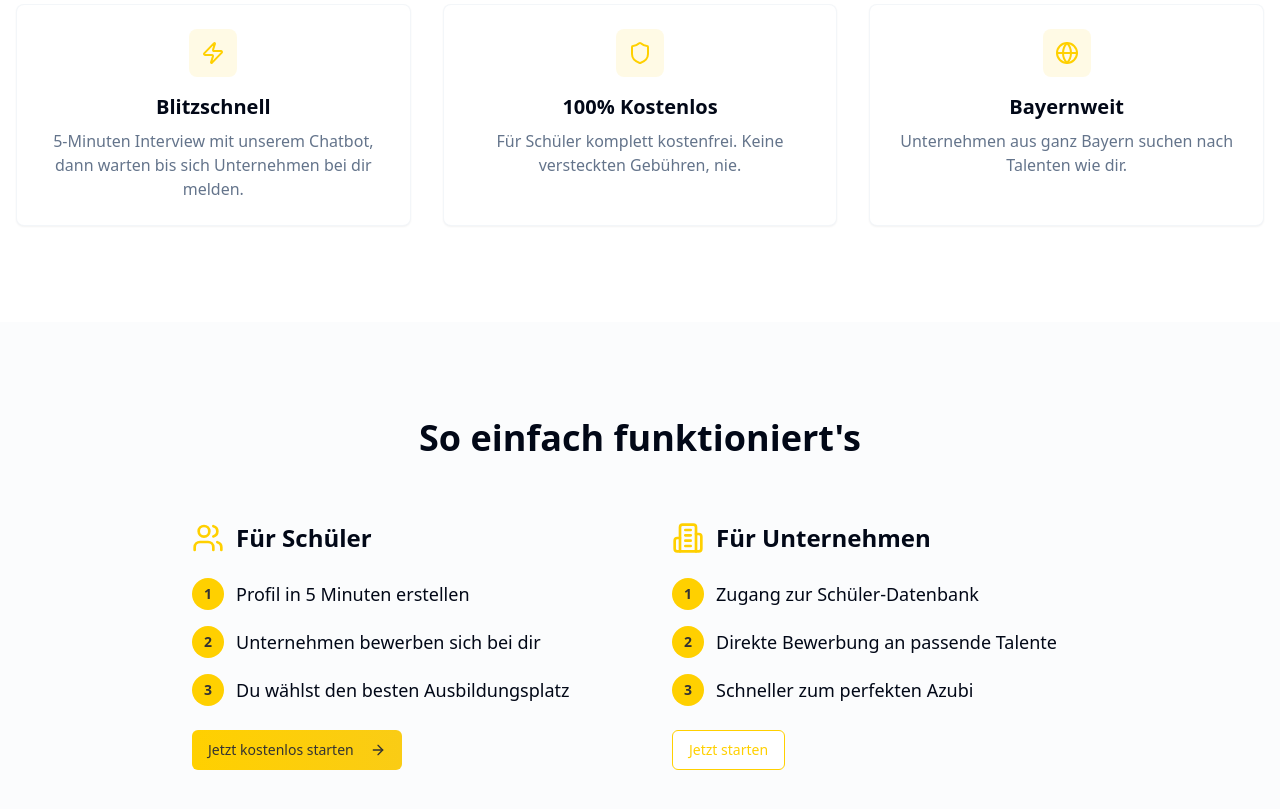
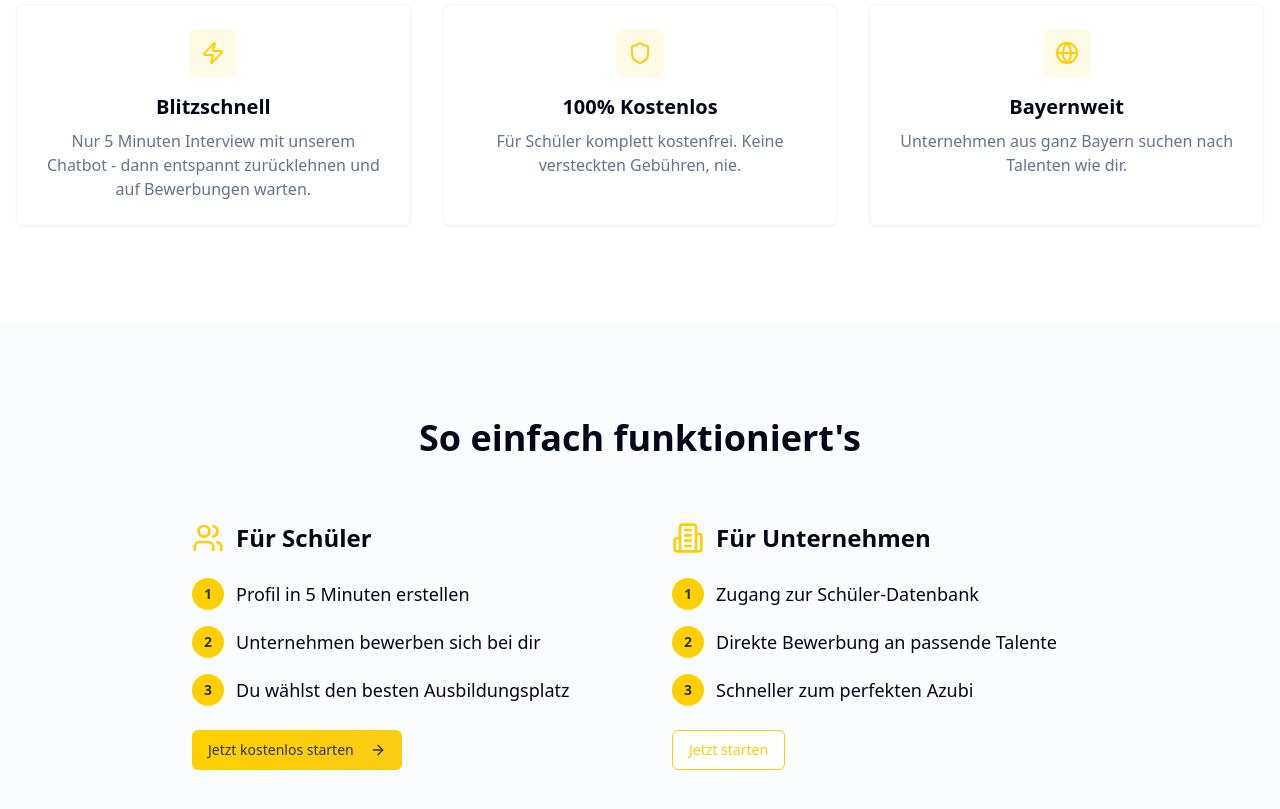
Before and after one commit to hammerer-philipp/jimmy-ausbildungsportal-hub, a React (Vite) app: page / in a window 1280 px wide. Shown: the part 1040-1849 px from the top of the page. Built offline with nearby package versions, Linux system fonts and the light colour scheme.

Commit message:
Refine "Blitzschnell" text.

```diff
--- a/src/pages/Index.tsx
+++ b/src/pages/Index.tsx
@@ -21,7 +21,7 @@ const Index = () => {
     {
       icon: Zap,
       title: "Blitzschnell",
-      description: "5-Minuten Interview mit unserem Chatbot, dann warten bis sich Unternehmen bei dir melden."
+      description: "Nur 5 Minuten Interview mit unserem Chatbot - dann entspannt zurücklehnen und auf Bewerbungen warten."
     },
     {
       icon: Shield,
```
